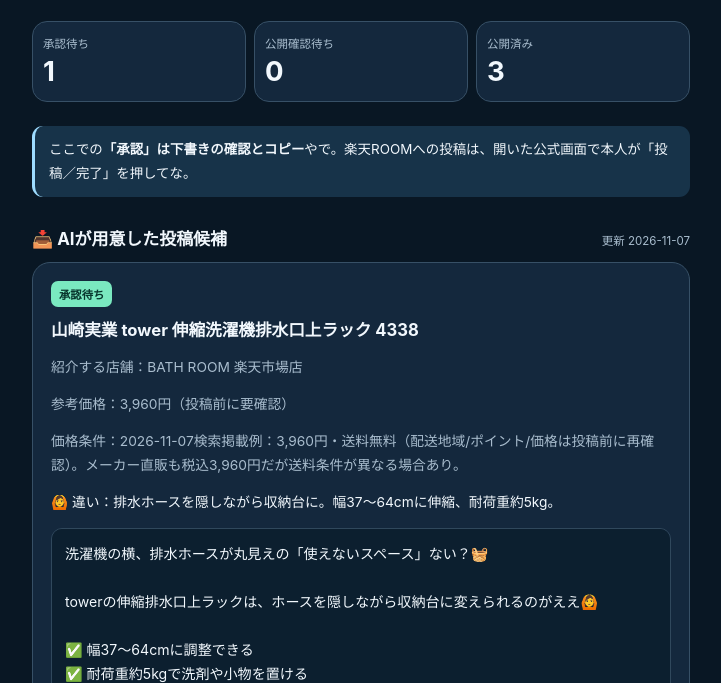
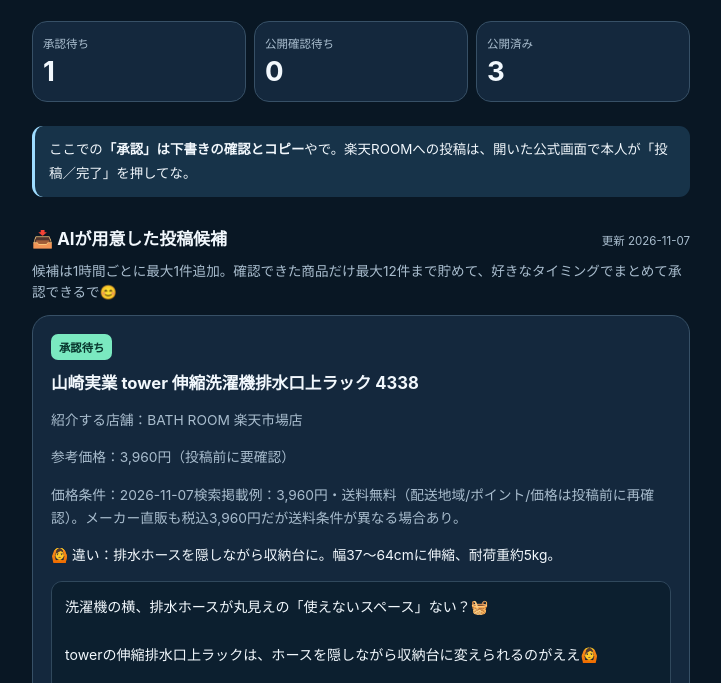
Before and after one commit to nexlab-dev/eemon-room-dashboard, a plain HTML site: page index.html in a window 1280 px wide. Shown: the part 117-800 px from the top of the page, without its empty margins (279-1000 px from the left). Drawn offline with Linux system fonts and the light colour scheme.

Commit message:
EEMON dashboard: explain hourly candidate accrual and 12-item approval backlog

```diff
--- a/index.html
+++ b/index.html
@@ -22,6 +22,7 @@
   </section>
   <p class="notice">ここでの<strong>「承認」は下書きの確認とコピー</strong>やで。楽天ROOMへの投稿は、開いた公式画面で本人が「投稿／完了」を押してな。</p>
   <div class="section-heading"><h2>📥 AIが用意した投稿候補</h2><span id="feed-date" class="muted"></span></div>
+  <p class="sub">候補は1時間ごとに最大1件追加。確認できた商品だけ最大12件まで貯めて、好きなタイミングでまとめて承認できるで😊</p>
   <div id="pending"></div>
   <div class="section-heading"><h2>🛒 安い店舗を比較</h2></div>
   <div id="reviews"></div>
```
